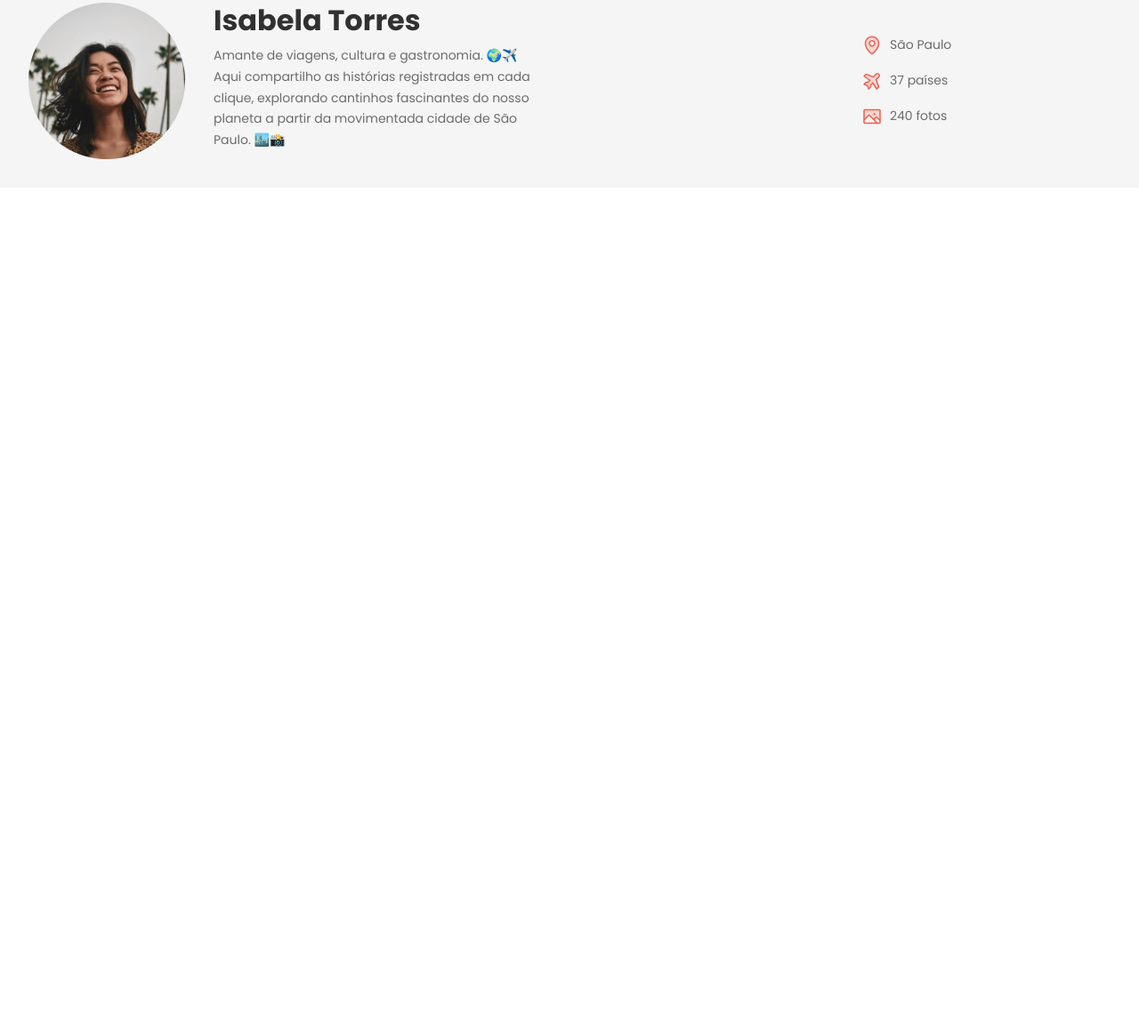
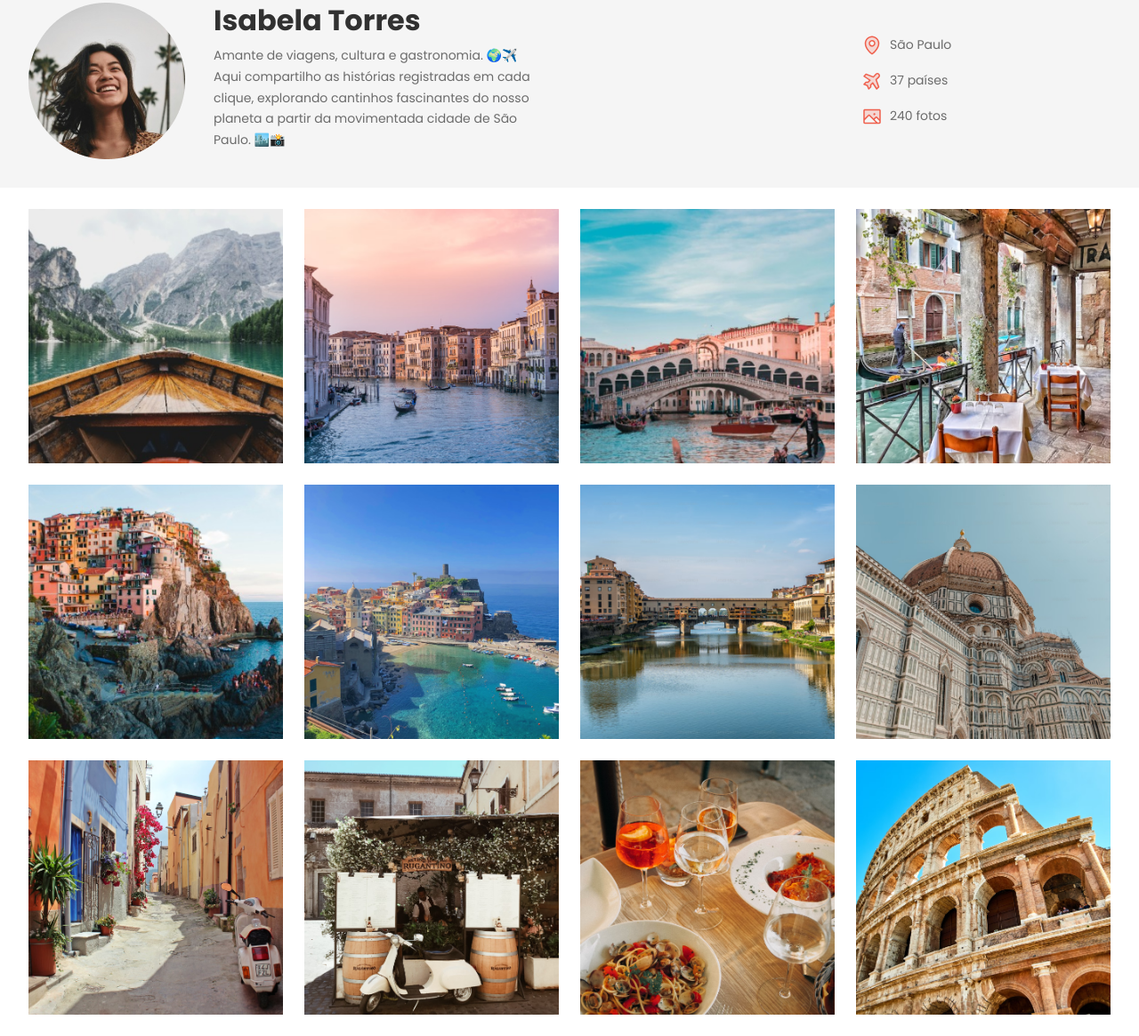
Before and after one commit to barbarahenrique/Travelgram, a plain HTML site: page index.html in a window 1280 px wide. Shown: the part 125-1290 px from the top of the page at 89% size. Before the commit the page ends 800 px from the top, so only its background shows below. Drawn offline with Linux system fonts and the light colour scheme.

Commit message:
main gallery

```diff
--- a/index.html
+++ b/index.html
@@ -61,5 +61,20 @@
       </div>
     </header>
   </div>
+
+  <main class="container">
+    <img src="assets/images/Image 01.png" alt="...">
+    <img src="assets/images/Image 02.png" alt="...">
+    <img src="assets/images/Image 03.png" alt="...">
+    <img src="assets/images/Image 04.png" alt="...">
+    <img src="assets/images/Image 05.png" alt="...">
+    <img src="assets/images/Image 06.png" alt="...">
+    <img src="assets/images/Image 07.png" alt="...">
+    <img src="assets/images/Image 08.png" alt="...">
+    <img src="assets/images/Image 09.png" alt="...">
+    <img src="assets/images/Image 10.png" alt="...">
+    <img src="assets/images/Image 11.png" alt="...">
+    <img src="assets/images/Image 12.png" alt="...">
+  </main>
 </body>
 </html>
--- a/styles/index.css
+++ b/styles/index.css
@@ -1,3 +1,4 @@
 @import url(global.css);
 @import url(nav.css);
 @import url(header.css);
+@import url(main.css);
--- /dev/null
+++ b/styles/main.css
@@ -0,0 +1,12 @@
+main {
+  display: flex;
+  flex-wrap: wrap;
+  gap: 24px;
+  padding-block: 24px;
+}
+
+main img {
+  width: 286px;
+  height: 286px;
+  object-fit: cover; /*propriedade para imagens que nao sao quadrados perfeitos*/
+}
```
